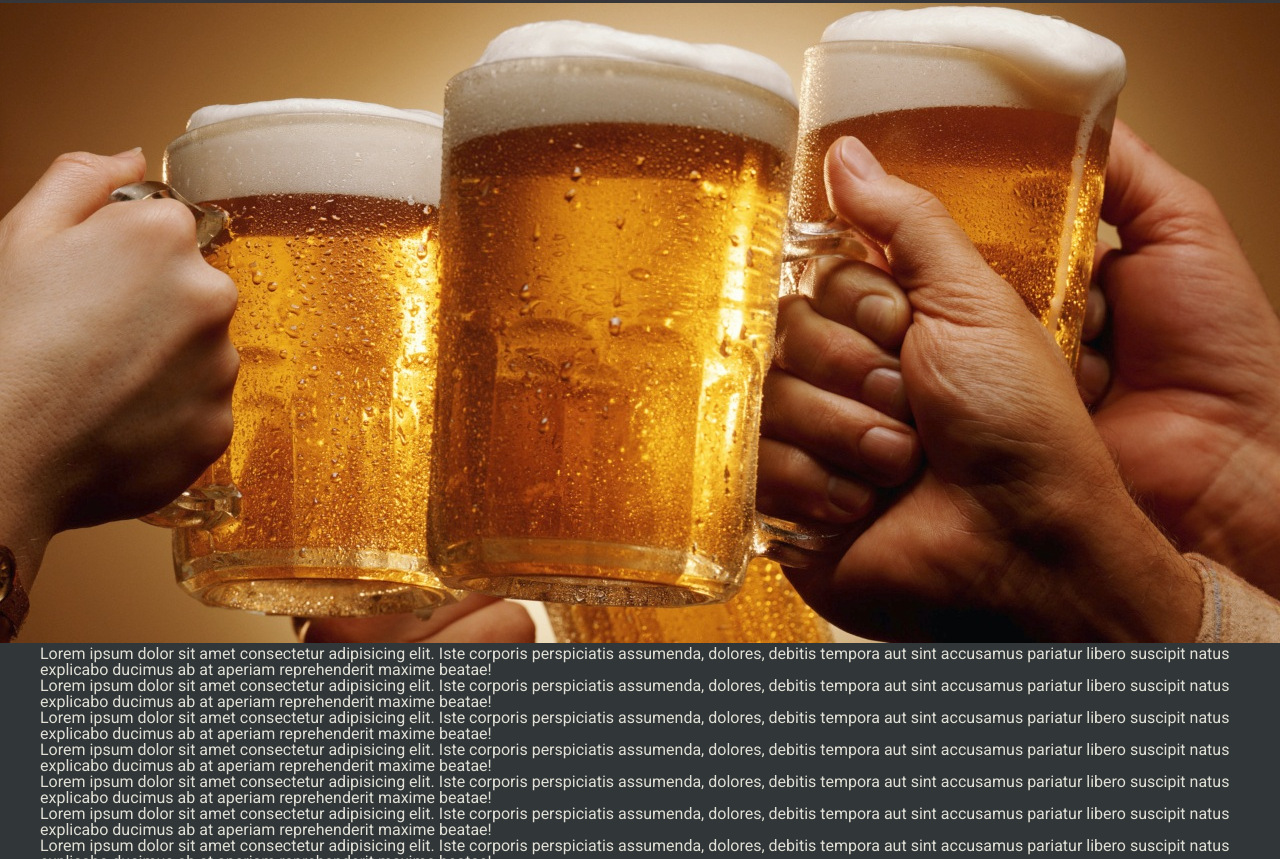
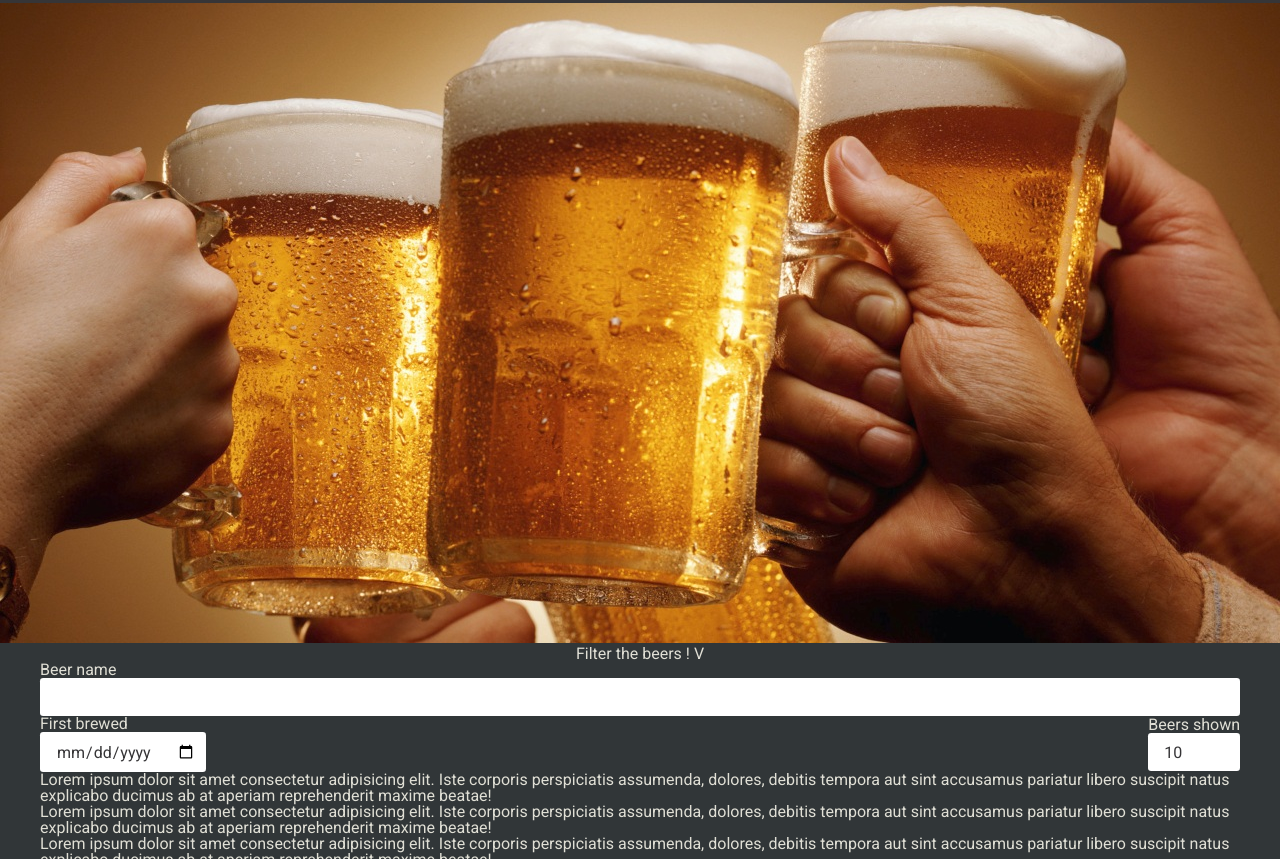
Before and after one commit to lb12/beerflix, a website: page index.html in a window 1280 px wide. Shown: the part 93-952 px from the top of the page. Drawn offline with Linux system fonts and the light colour scheme.

Commit message:
Filter form inputs added

```diff
--- a/index.html
+++ b/index.html
@@ -17,11 +17,12 @@
   </head>
   <body>
     <header>
-      <!-- navbar section -->
+      <!-- navbar section-start -->
       <nav class="navbar">
         <a href="/" class="logo">BEERFLIX</a>
       </nav>
-      <!-- main-header section -->
+      <!-- navbar section-end -->
+      <!-- main-header section-start -->
       <section class="main-header">
         <picture>
           <source
@@ -43,9 +44,41 @@
           <img src="/img/beers-320@mobile.jpg" alt="beers" class="header-img" />
         </picture>
       </section>
+      <!-- main-header section-end -->
     </header>
-    <!-- main section  -->
+    <!-- main section-start  -->
     <main class="main">
+
+      <!-- filtering section-start -->
+      <section id="filter-section">
+        <div>
+          <span>Filter the beers !</span>
+          <i>V</i>
+        </div>
+        <div class="filter-container "> <!-- hide -->
+          <div class="filter-item">
+            <label for="name-filter">Beer name</label>
+            <input type="text" class="input" id="name-filter">
+          </div>
+          <div class="filter-item col-2">
+            <div class="">
+              <label for="date-filter">First brewed</label>
+              <input type="date" class="input" id="date-filter">
+            </div>
+            <div class="">
+              <label for="limit-filter">Beers shown</label>
+              <input type="number" class="input" min="0" max="10" id="limit-filter" value="10">
+            </div>
+          </div>
+        </div>
+      </section>
+      <!-- filtering section-end -->
+
+      <!-- results of filtering-start -->
+      <section>
+
+      </section>
+      <!-- results of filtering-end -->
       <p>
         Lorem ipsum dolor sit amet consectetur adipisicing elit. Iste corporis
         perspiciatis assumenda, dolores, debitis tempora aut sint accusamus
@@ -101,8 +134,10 @@
         reprehenderit maxime beatae!
       </p>
     </main>
-    <!-- footer section -->
+    <!-- main section-end  -->
+    <!-- footer section-start -->
     <footer></footer>
+    <!-- footer section-end -->
     <!-- scripts -->
   </body>
 </html>
--- /dev/null
+++ b/src/css/input.css
@@ -0,0 +1,8 @@
+.input {
+    padding: 0.6rem;
+    padding-left: 1rem;
+    border-style: none;
+    border-radius: 0.2rem;
+    color: var(--bg-color);
+    font-size: 1rem;
+}
--- a/src/css/main.css
+++ b/src/css/main.css
@@ -2,3 +2,34 @@
     margin-left: 2.5rem;
     margin-right: 2.5rem;
 }
+
+/* filtering section-start */
+#filter-section {
+    display: flex;
+    flex-direction: column;
+    align-items: center;
+}
+
+.filter-container {
+    align-self: flex-start;
+    width: 100%;
+}
+
+.filter-item {
+    display: flex;
+    flex-direction: column;
+}
+
+.col-2 {
+    flex-direction: row;
+    align-items: center;
+    justify-content: space-between;
+    flex-wrap: wrap;
+}
+
+.col-2 > div {
+    display: flex;
+    flex-direction: column;
+}
+
+/* filtering section-end */
--- a/src/css/styles.css
+++ b/src/css/styles.css
@@ -1,5 +1,7 @@
 @import "variables.css";
 @import "reset.css";
+@import "input.css";
+@import "utils.css";
 @import "navbar.css";
 @import "main-header.css";
 @import "main.css";
--- /dev/null
+++ b/src/css/utils.css
@@ -0,0 +1,7 @@
+.hide {
+    display: none;
+}
+
+.show {
+    display: block;
+}
```
